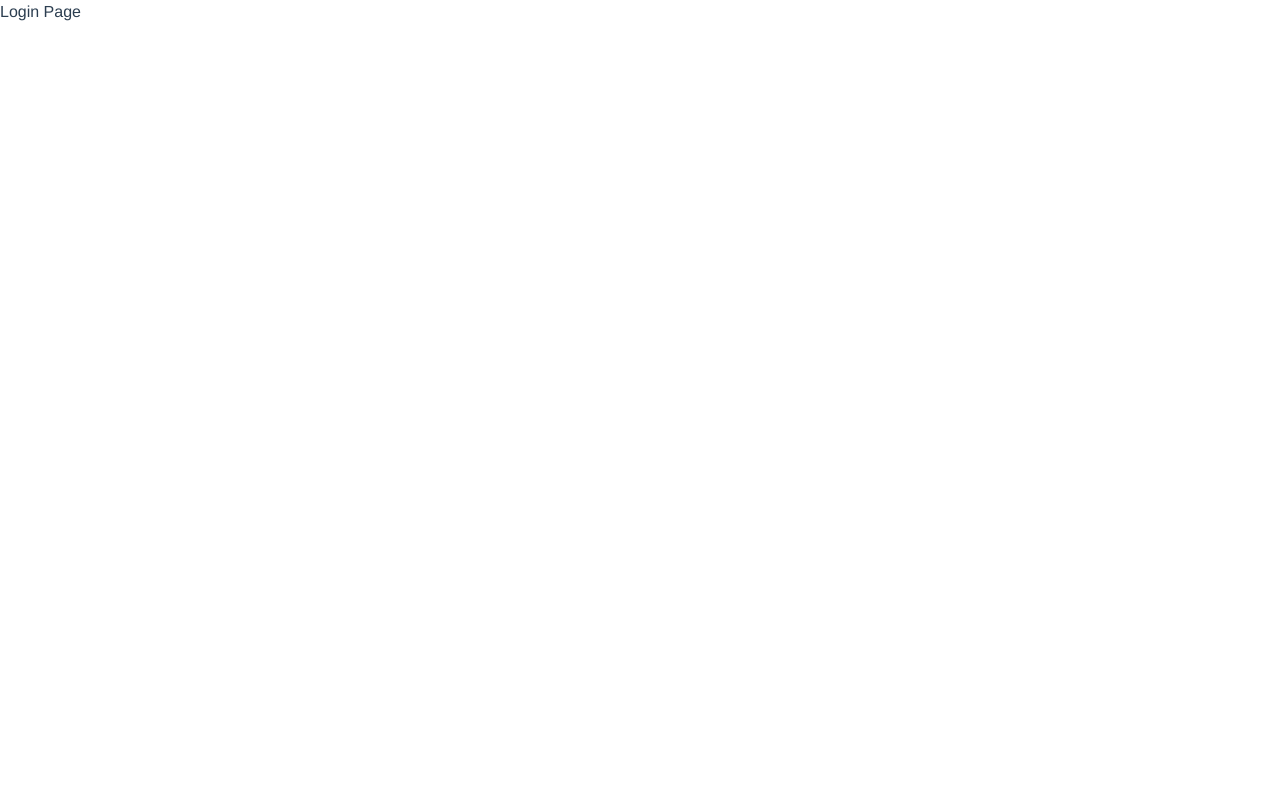
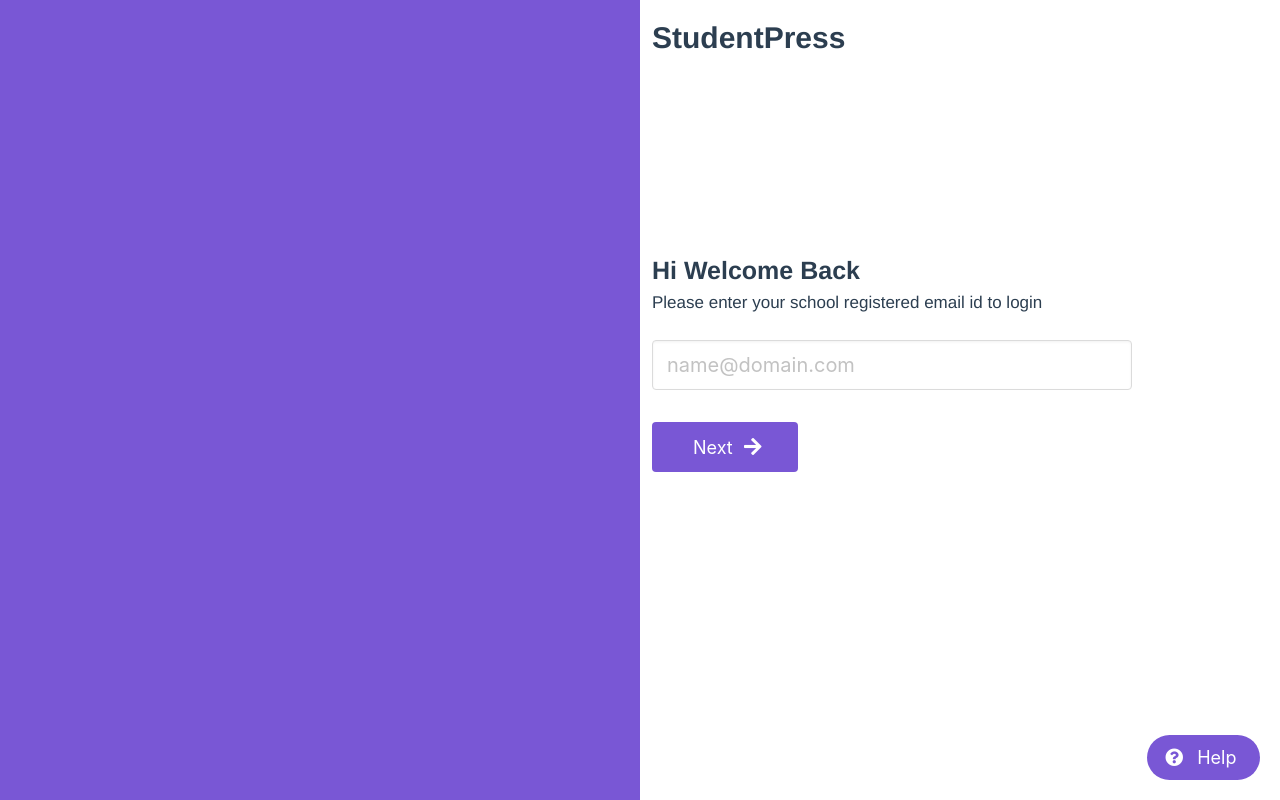
Before and after one commit to dhruv10/sp-frontend, a Vue app: page /#/login in a window 1280 px wide. Built offline with nearby package versions, Linux system fonts and the light colour scheme.

Commit message:
created login page component with two section showing username input

```diff
--- a/src/views/common/Login.vue
+++ b/src/views/common/Login.vue
@@ -1,5 +1,32 @@
 <template>
-	<h1>Login Page</h1>
+  <div class="columns main-container">
+    <div class="column side-col-1"></div>
+    <div class="column">
+      <div class="side-col-2 ml-3 mr-3">
+        <div class="header">StudentPress</div>
+        <p class="title-head">Hi Welcome Back</p>
+        <p class="sub-title-head">Please enter your school registered email id to login</p>
+        <b-field message class="input-container">
+          <b-input
+            size="is-medium"
+            type="email"
+            class="username-input"
+            placeholder="name@domain.com"
+          ></b-input>
+        </b-field>
+        <b-button class="next-button" type="is-primary is-medium">
+          <span class="button-text">Next</span>
+          <b-icon icon="arrow-right" size="is-small"></b-icon>
+        </b-button>
+        <div class="buttons help-button-container">
+          <b-button class="help-button" type="is-primary is-medium" rounded>
+            <b-icon icon="question-circle" size="is-small"></b-icon>
+            <span class="button-heading">Help</span>
+          </b-button>
+        </div>
+      </div>
+    </div>
+  </div>
 </template>
 
 <script>
@@ -8,6 +35,59 @@ export default {
 };
 </script>
 
-<style>
-
+<style lang="scss" scoped>
+@import '../../styles/app.global.scss';
+.main-container {
+  margin: 0px;
+  .side-col-1 {
+    height: 100vh;
+    background: $primary-color;
+  }
+  .column {
+    padding: 0px;
+    .side-col-2 {
+      text-align: left;
+      .header {
+        font-size: 30px;
+        font-weight: 900;
+        margin-top: 15px;
+        margin-bottom: 12rem;
+      }
+      .title-head {
+        font-size: 25px;
+        font-weight: 700;
+      }
+      .sub-title-head {
+        font-size: 17px;
+      }
+      .input-container {
+        margin-top: 25px;
+        .username-input {
+          width: 30rem;
+          text-align: center;
+          font-size: 10px;
+        }
+      }
+      .next-button {
+        margin-top: 20px;
+        padding-right: 40px;
+        padding-left: 40px;
+        .button-text {
+          font-size: 18px;
+        }
+      }
+      .help-button-container {
+        position: absolute;
+        right: 20px;
+        bottom: 20px;
+        .help-button {
+          font-size: 18px;
+          .button-heading {
+            margin-left: 5px;
+          }
+        }
+      }
+    }
+  }
+}
 </style>
```
